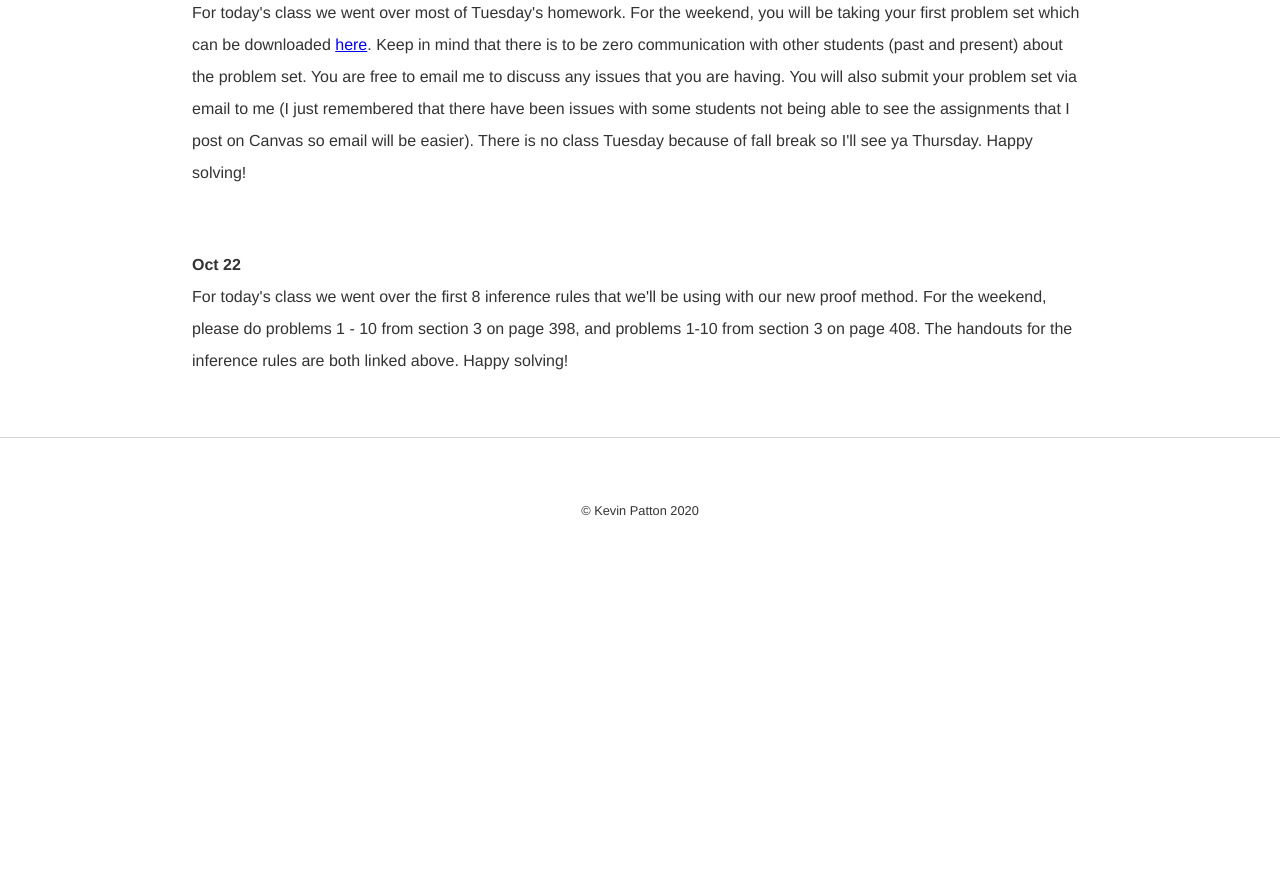
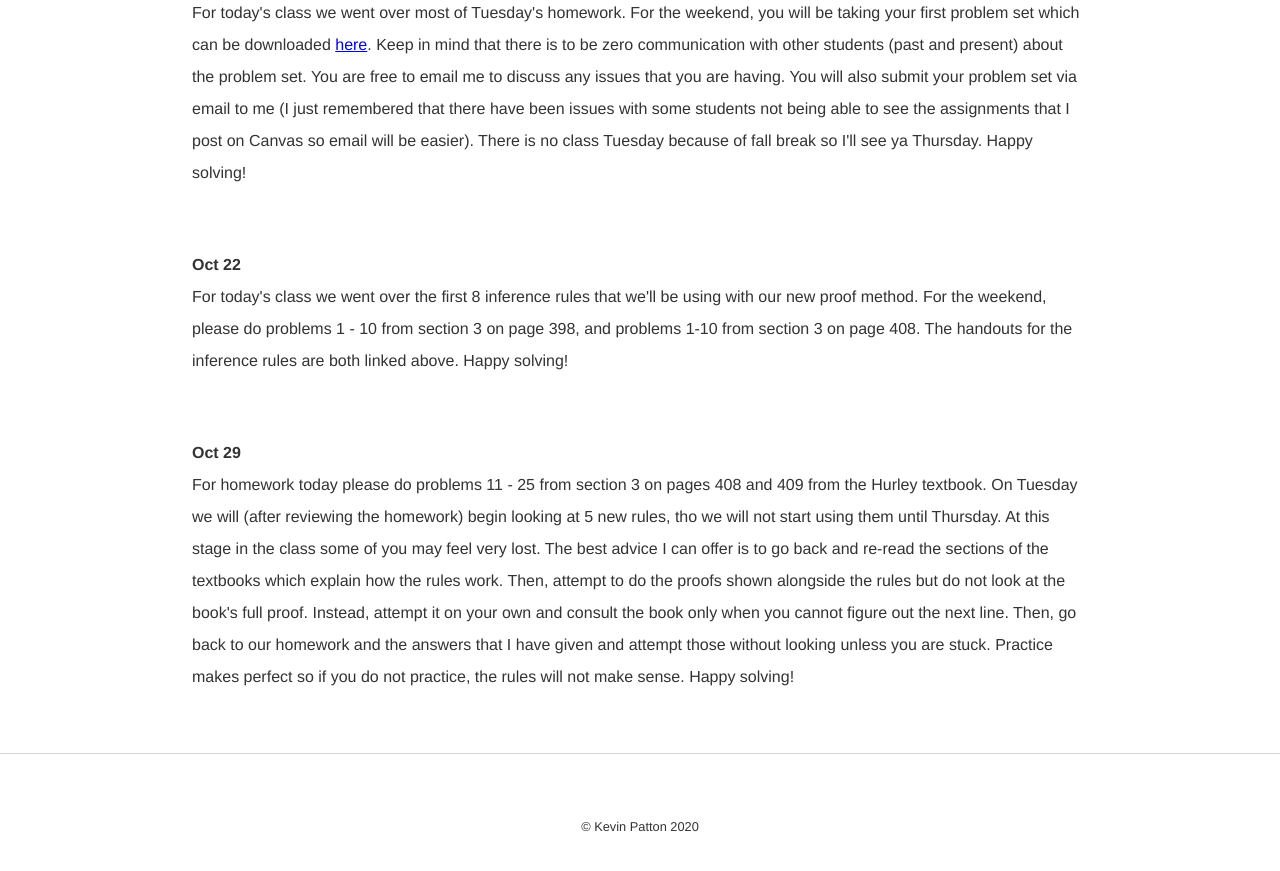
Before and after one commit to kevinjpatton/kevinjpatton.github.io, a Jekyll site: the page built from teaching/phil_1210/index.html, in a window 1280 px wide and 900 px high, scrolled down 1424 px. Shown: the top 871 px of the window. Built offline with Jekyll 4.4.1, drawn with Linux system fonts in a browser that asks for light colours; Markdown is read by kramdown in place of the engine named in the settings; before the commit the page ends 2008 px from its top, so only the background shows below that.

Commit message:
Update index.html

```diff
--- a/teaching/phil_1210/index.html
+++ b/teaching/phil_1210/index.html
@@ -33,3 +33,6 @@ For today's class we went over most of Tuesday's homework.  For the weekend, you
 
 <p><b>Oct 22</b><br>
 For today's class we went over the first 8 inference rules that we'll be using with our new proof method.  For the weekend, please do problems 1 - 10 from section 3 on page 398, and problems 1-10 from section 3 on page 408.  The handouts for the inference rules are both linked above.  Happy solving!</p>
+
+<p><b>Oct 29</b><br>
+For homework today please do problems 11 - 25 from section 3 on pages 408 and 409 from the Hurley textbook.  On Tuesday we will (after reviewing the homework) begin looking at 5 new rules, tho we will not start using them until Thursday.  At this stage in the class some of you may feel very lost.  The best advice I can offer is to go back and re-read the sections of the textbooks which explain how the rules work.  Then, attempt to do the proofs shown alongside the rules but do not look at the book's full proof.  Instead, attempt it on your own and consult the book only when you cannot figure out the next line.  Then, go back to our homework and the answers that I have given and attempt those without looking unless you are stuck.  Practice makes perfect so if you do not practice, the rules will not make sense.  Happy solving!</p>
```
